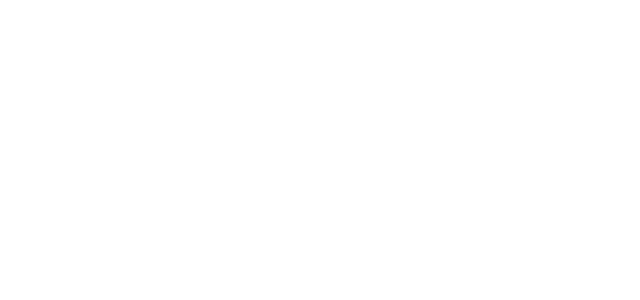
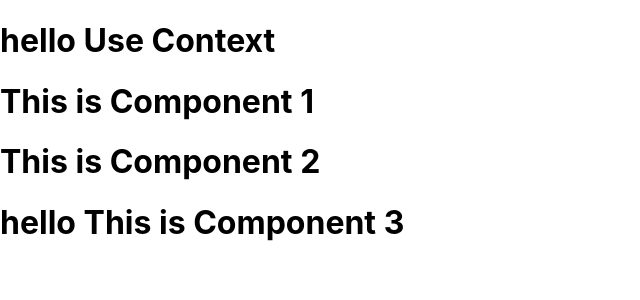
Before and after one commit to Harsha979/june3rd730AmReactJs, a React (Create React App) app: page /usecontext in a window 1280 px wide. Before the commit this address had no page. Shown: the top 300 px of the page, without its empty margins (0-640 px from the left). Built offline with nearby package versions, Linux system fonts and the light colour scheme.

Commit message:
added use Context

```diff
--- /dev/null
+++ b/src/Components/UseContext.js
@@ -0,0 +1,44 @@
+import React, { createContext, useContext } from "react";
+
+const UserContext=createContext();
+
+function UseContext(){
+    var a="hello";
+    var b="hi";
+    return(
+    <UserContext.Provider value={{a,b}}>
+        <div>
+            <h1>{a} Use Context</h1>
+            <Component1/>
+        </div>
+    </UserContext.Provider>
+    )
+}
+
+function Component1(){
+    return(
+        <div>
+            <h1>This is Component 1</h1>
+            <Component2 />
+        </div>
+    )
+}
+
+function Component2(){
+    return(
+        <div>
+            <h1>This is Component 2</h1>
+            <Component3/>
+        </div>
+    )
+}
+function Component3(){
+    const values=useContext(UserContext);
+    return(
+        <div>
+            <h1>{values.a} This is Component 3</h1>
+        </div>
+    )
+}
+
+export default UseContext;
--- a/src/index.js
+++ b/src/index.js
@@ -9,6 +9,7 @@
 import HomePage from './Components/HomePage';
 import ContactPage from './Components/Contact';
 import UseRef from './Components/UseRef';
+import UseContext from './Components/UseContext';
 
 const root = ReactDOM.createRoot(document.getElementById('root'));
 root.render(
@@ -20,6 +21,7 @@
                         <Route path='/homepage' element={<HomePage/>}></Route>
                         <Route path='/contact' element={<ContactPage/>}></Route>
                         <Route path='/ref' element={<UseRef/>}></Route>
+                        <Route path='/usecontext' element={<UseContext/>}></Route>
                 </Routes>
         </BrowserRouter>
 
```
